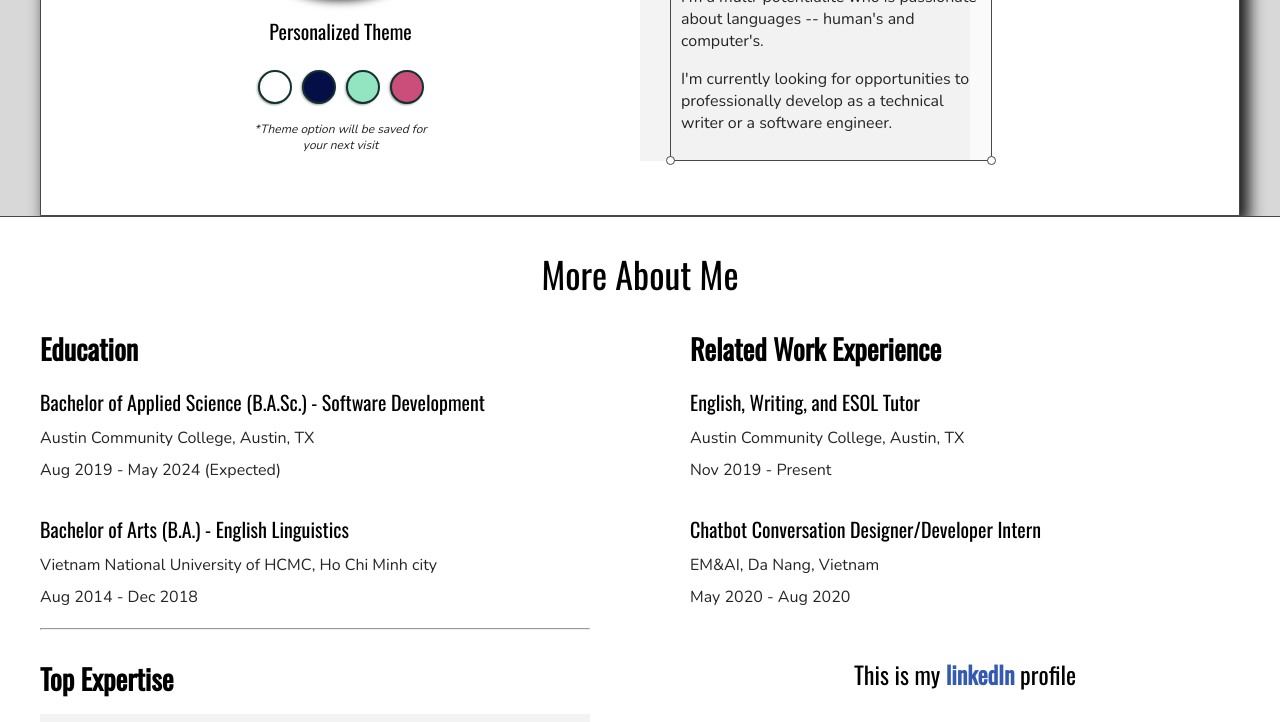
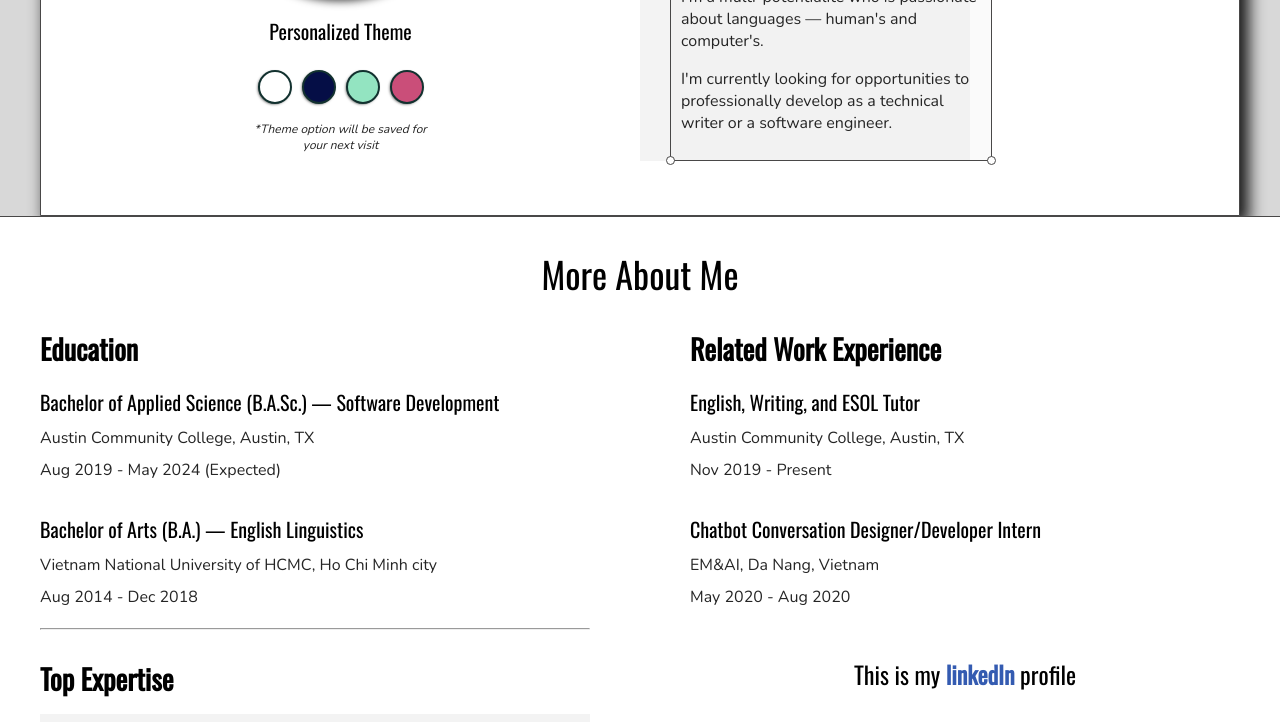
Before and after one commit to htqanh305/personalwebsite, a plain HTML site: page index.html in a window 1280 px wide. Shown: the part 429-1151 px from the top of the page. Drawn offline with nearby package versions, Linux system fonts and the light colour scheme.

Commit message:
editted em dash

```diff
--- a/index.html
+++ b/index.html
@@ -64,7 +64,7 @@
                                 <div id="corner-tr" class="corner"></div>
 
                                 <h3>What I Do</h3>
-                                <p>I'm a multi-potentialite who is passionate about languages -- human's and computer's.</p>
+                                <p>I'm a multi-potentialite who is passionate about languages &mdash; human's and computer's.</p>
                                 <p>I'm currently looking for opportunities to professionally develop as a technical writer or a software engineer. </p>
 
                                 <div id="corner-bl" class="corner"></div>
@@ -84,10 +84,10 @@
                     <div class="about-me">
                         <div class = "edu-exp">
                             <h3 style="margin-bottom: -15px;">Education</h3>
-                            <h5 style="margin-bottom: -6px;">Bachelor of Applied Science (B.A.Sc.) - Software Development</h5>
+                            <h5 style="margin-bottom: -6px;">Bachelor of Applied Science (B.A.Sc.) &mdash; Software Development</h5>
                             <p style="margin-bottom: -6px;"> Austin Community College, Austin, TX</p>
                             <p> Aug 2019 - May 2024 (Expected)</p>
-                            <h5 style="margin-bottom: -6px;">Bachelor of Arts (B.A.) - English Linguistics</h5>
+                            <h5 style="margin-bottom: -6px;">Bachelor of Arts (B.A.) &mdash; English Linguistics</h5>
                             <p style="margin-bottom: -6px;"> Vietnam National University of HCMC, Ho Chi Minh city</p>
                             <p style="margin-bottom: 20px;"> Aug 2014 - Dec 2018</p>
                         </div>
```
